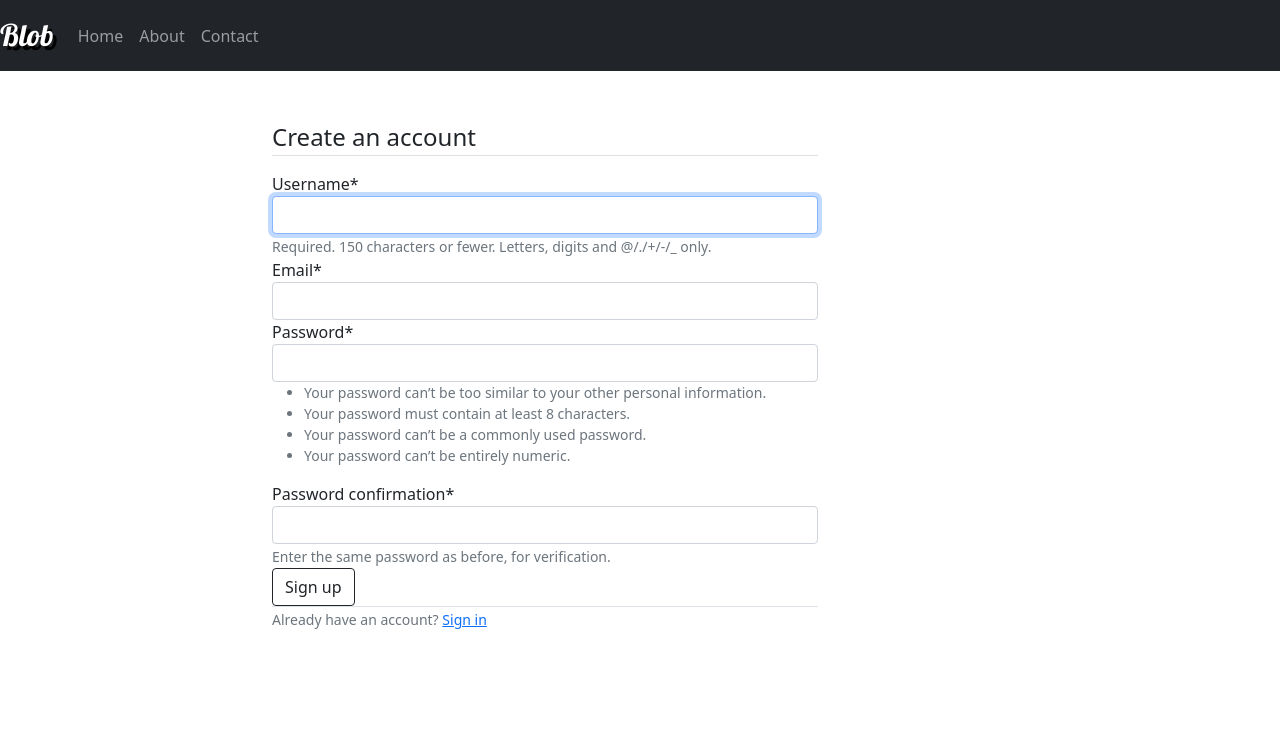
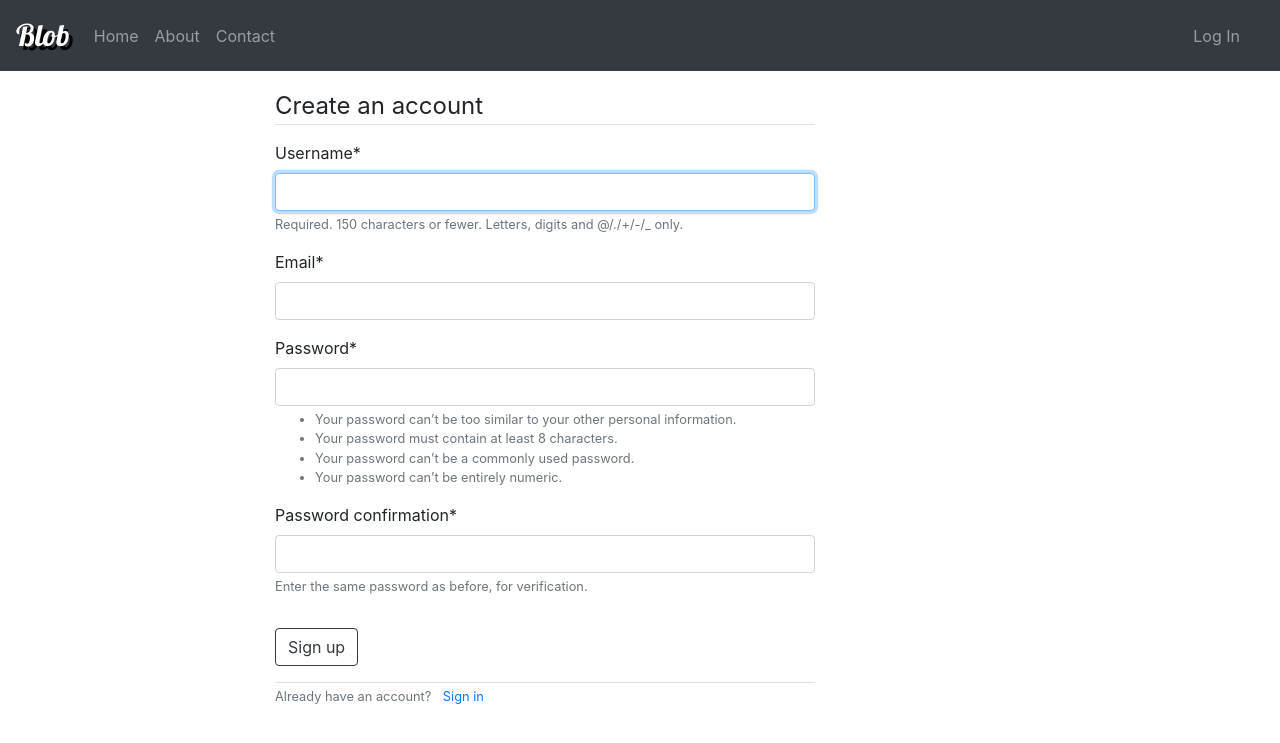
Before and after one commit to snap22/Blog, a Django app: page /account/register/ in a window 1280 px wide. Shown: the top 743 px of the page. Run offline with Django 3.2, Linux system fonts and the light colour scheme; some libraries are stand-ins or nearby versions.

Commit message:
basic.html navbar

```diff
--- a/project/blog/templates/blog/basic.html
+++ b/project/blog/templates/blog/basic.html
@@ -4,7 +4,8 @@
     <meta charset="UTF-8">
     <meta name="viewport" content="width=device-width, initial-scale=1.0">
     <!-- Bootstrap css  -->
-    <link href="https://cdn.jsdelivr.net/npm/bootstrap@5.0.0-beta1/dist/css/bootstrap.min.css" rel="stylesheet" integrity="sha384-giJF6kkoqNQ00vy+HMDP7azOuL0xtbfIcaT9wjKHr8RbDVddVHyTfAAsrekwKmP1" crossorigin="anonymous">
+    <link rel="stylesheet" href="https://maxcdn.bootstrapcdn.com/bootstrap/4.0.0/css/bootstrap.min.css" integrity="sha384-Gn5384xqQ1aoWXA+058RXPxPg6fy4IWvTNh0E263XmFcJlSAwiGgFAW/dAiS6JXm" crossorigin="anonymous">
+
     <!-- Font -->
     <link rel="stylesheet" type="text/css" href="//fonts.googleapis.com/css?family=Lobster" />
     <!-- My css -->
@@ -26,8 +27,9 @@
           <span class="navbar-toggler-icon"></span>
         </button>
         <div class="collapse navbar-collapse" id="navbarNav">
-          <ul class="navbar-nav">
-            <li class="nav-item active">
+
+          <ul class="navbar-nav mr-auto">
+            <li class="nav-item">
               <a class="nav-link" href="{% url 'blog-home' %}">Home</a>
             </li>
             <li class="nav-item">
@@ -38,6 +40,37 @@
             </li>
 
           </ul>
+
+          <ul class="navbar-nav mr-3 ">
+            {% if user.is_authenticated %}
+
+            <li class="nav-item dropdown ">
+              <a class="nav-link dropdown-toggle" href="#" id="navbarDropdown" role="button" data-toggle="dropdown" aria-haspopup="true" aria-expanded="false">
+                {{ user.username }}
+              </a>
+
+              <div class="dropdown-menu" aria-labelledby="navbarDropdown">
+                <a class="dropdown-item" href="#">Add Post</a>
+                <a class="dropdown-item" href="#">Profile</a>
+                <div class="dropdown-divider"></div>
+
+                {% if user.is_superuser %}
+
+                  <a class="dropdown-item text-danger" href="{% url 'admin:index' %}">Admin</a>
+                  <div class="dropdown-divider"></div>
+                {% endif %}
+
+                <a class="dropdown-item" href="{% url 'logout' %}">Log Out</a>
+              </div>
+            </li>
+
+            {% else %}
+            <li class="nav-item">
+              <a class="nav-link" href="{% url 'login' %}">Log In</a>
+            </li>
+            {% endif %}
+
+          </ul>
         </div>
       </nav>
 
@@ -45,7 +78,7 @@
 
 
     <!-- The main conent -->
-    <div class="container mt-5">
+    <div class="container mt-3">
         <!-- Flash messages -->
         <div class="row">
             <div class="col md-8">
```
Also changed, not shown: other parts of project/blog/templates/blog/basic.html (+3 -0 lines).
